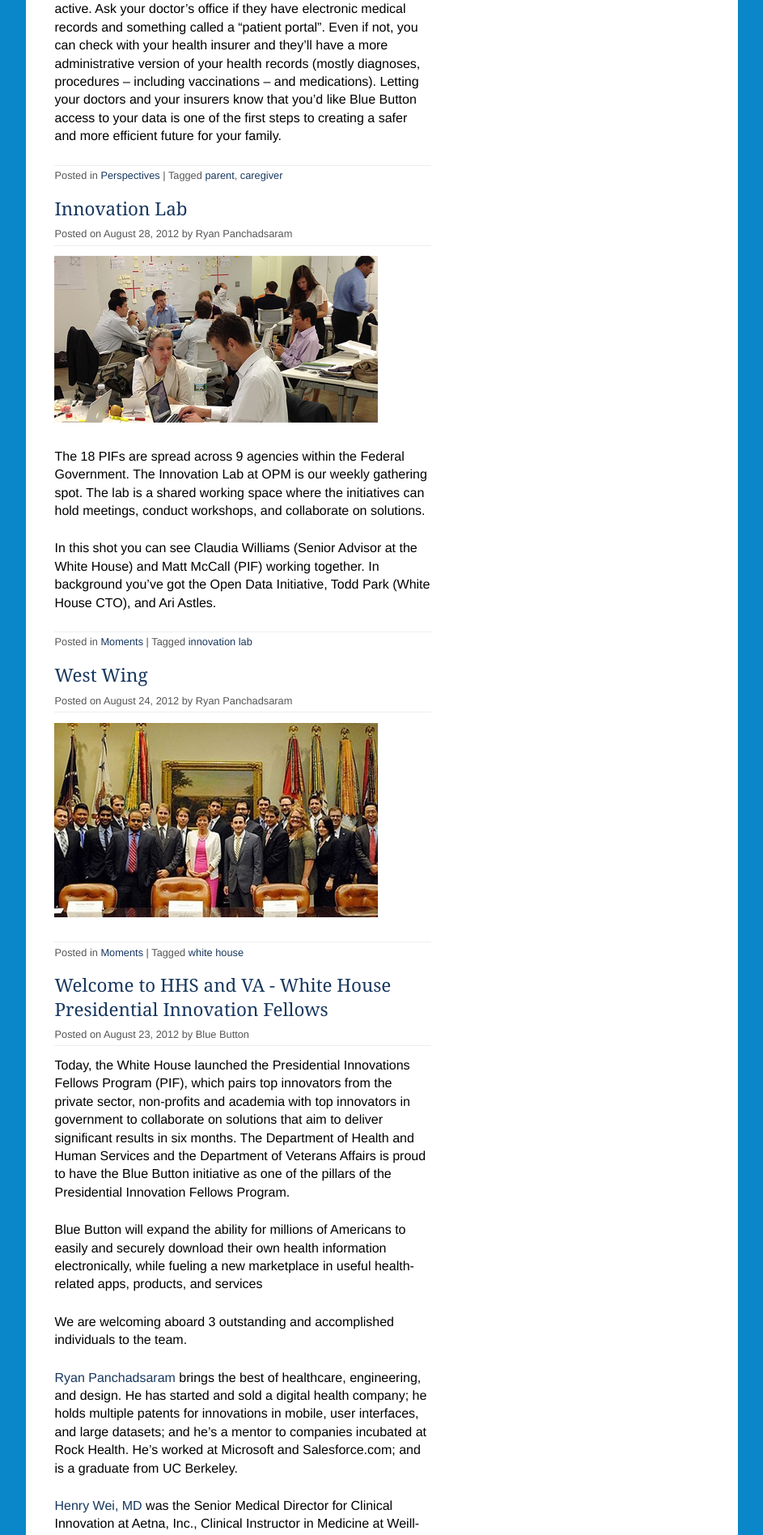
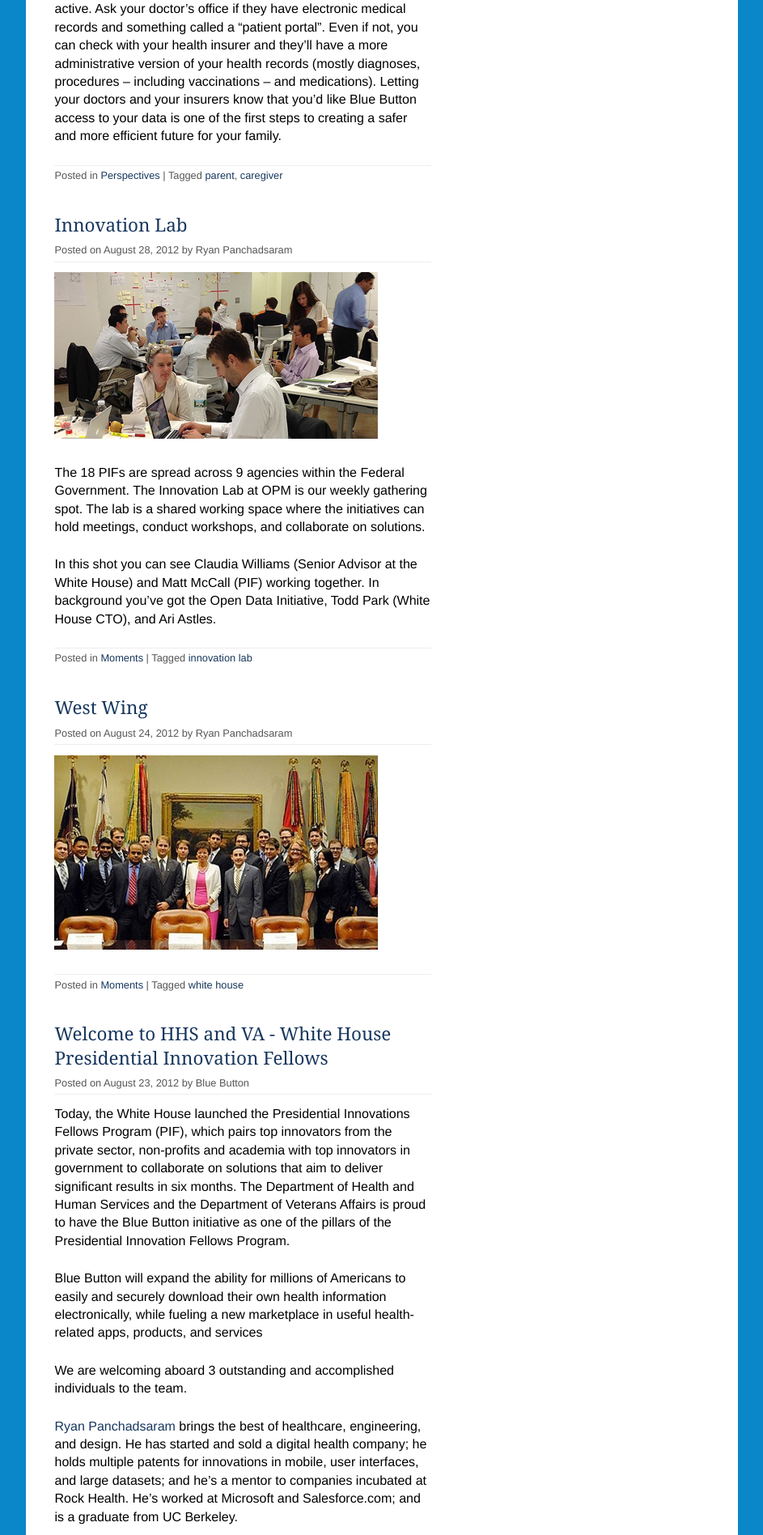
Before and after one commit to presidential-innovation-fellows/bluebutton, a Jekyll site: the page built from index.html, in a window 1280 px wide. Shown: the part 1396-3292 px from the top of the page at 81% size, without its empty margins (168-1111 px from the left). Built offline with Jekyll 4.4.1, drawn with Linux system fonts in a browser that asks for light colours; nearby versions of some CDN libraries; the list of posts is cut into pages by our own code.

Commit message:
CSS Update

```diff
--- a/_includes/styles/style.css
+++ b/_includes/styles/style.css
@@ -293,6 +293,10 @@ div.arrow {
 
 
 .addthis_toolbox { margin-bottom: 15px; }
+
+.post{
+  margin-bottom: 20px;
+}
 
 .post-meta, .post-taxonomies {
   font-size: .8em;
```
